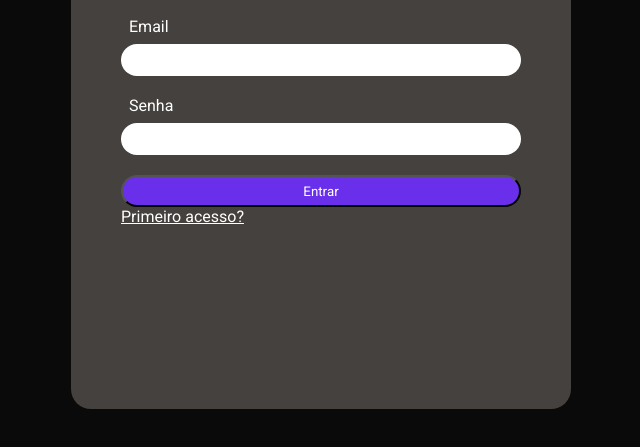
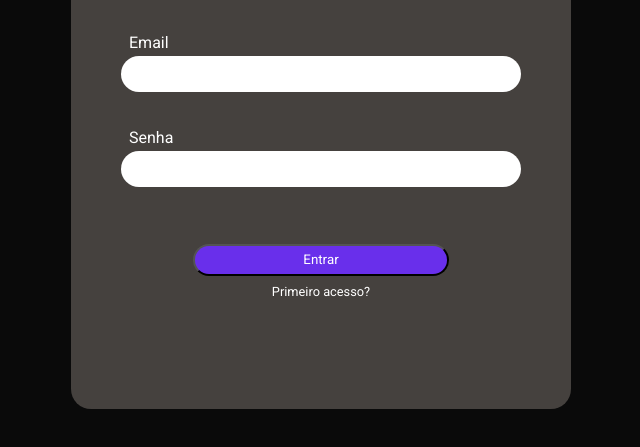
Before and after one commit to glcalil-ufg/PI-III-B.github.io, a plain HTML site: page Login/login.html in a window 1280 px wide. Shown: the part 241-688 px from the top of the page, without its empty margins (319-959 px from the left). Drawn offline with nearby package versions, Linux system fonts and the light colour scheme.

Commit message:
Style: Ajustes do form de login

```diff
--- a/Login/login.css
+++ b/Login/login.css
@@ -1,4 +1,4 @@
-*{
+* {
   padding: 0;
   margin: 0;
   box-sizing: border-box;
@@ -6,19 +6,17 @@
   color: #fff;
 }
 
-body{
-    background-color: #0A0A0A;
+body {
+  background-color: #0a0a0a;
   height: 100vh;
   display: flex;
   justify-content: center;
   align-items: center;
   flex-direction: column;
-
 }
 
-
-.container form{
-    background-color: #45413E;
+.container form {
+  background-color: #45413e;
   padding: 10%;
   height: 500px;
   width: 500px;
@@ -26,36 +24,57 @@ body{
   flex-direction: column;
   justify-content: flex;
   gap: 5%;
-    border-radius: 20px
+  border-radius: 20px;
 }
 
-.container form div{
+
+.container form div {
   display: flex;
   flex-direction: column;
+  justify-content: space-around;
+
 }
 
-.container label{
-    padding-left: 2%;
+.container label {
+  padding: 4% 10% 1% 2%;
 }
 
-.container input, select, option{
+.container input,
+select,
+option {
   color: black;
-    padding-left: 2%;
-    margin-top: 2%;
+  padding: 4% 10% 5% 2%;
   border: none;
   border-radius: 20px;
   height: 2rem;
 }
-/* To tentando deixar o link centralizado embaixo do button */
-.container div #submit{
-    display: flex;
-    align-items: center;
-    justify-content: center;
+
+
+#submit {
+  border-radius: 20px;
+  background-color: #692feb;
+  height: 2rem;
+  width: 16rem;
 }
 
+.container .submit {
+  display: flex;
+  flex-direction: column;
+  justify-content: center;
+  align-items: center;
+  gap: 0.5rem;
+  height: 8rem;
+}
 
-#submit{
-    border-radius: 20px;
-    background-color: #692FEB;
-    height: 2rem;
+.container .submit button#submit:hover{
+    background-color: #4E1993;
 }
+
+.container .submit a{
+    font-size: 80%;
+    text-decoration: none;
+}
+
+.container .submit a:hover{
+    color: #B790F8;
+}
--- a/Login/login.html
+++ b/Login/login.html
@@ -23,18 +23,20 @@
                     <label for="name">Email</label>
                     <input type="email" name="email" id="email" required>
                 </div>
+
                 <div>
                     <label for="senha">Senha</label>
                     <input type="password" name="senha" id="senha" required>
                 </div>
 
-            <div>
-                <button id="submit" >Entrar</button>
+                <div class="submit">
+                    <button id="submit">Entrar</button>
                     <a href="../Cadastro/cadastro.html">Primeiro acesso?</a>
                 </div>
             </form>
         </div>
-    <script src="https://cdnjs.cloudflare.com/ajax/libs/crypto-js/4.1.1/crypto-js.min.js"></script>
+        <script
+            src="https://cdnjs.cloudflare.com/ajax/libs/crypto-js/4.1.1/crypto-js.min.js"></script>
         <script src="./../src/usuario.js"></script>
         <script src="./controllerLogin.js"></script>
         <script>
```
Lines whose indentation alone changed are shown as unchanged.
